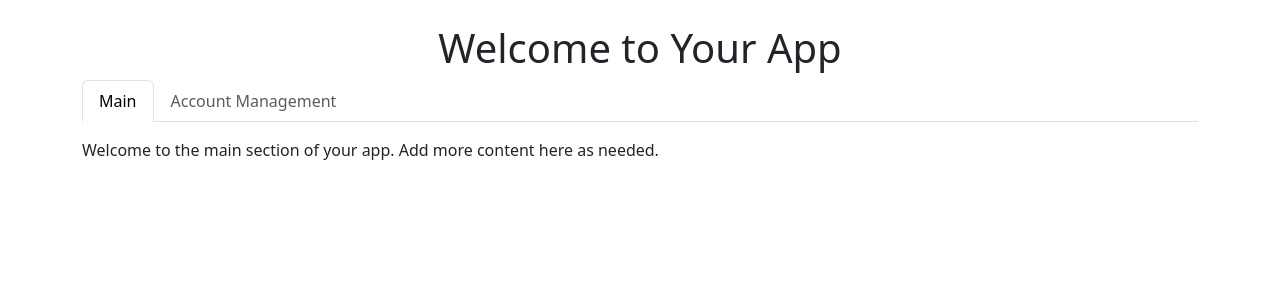
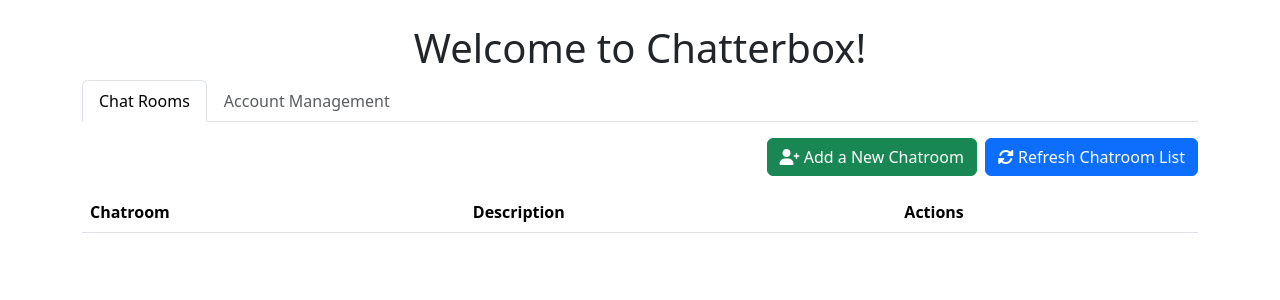
Before and after one commit to whelm2/cis-440-public, a Flask app: page /inside in a window 1280 px wide. Shown: the top 300 px of the page. Run offline with Flask 3, Linux system fonts and the light colour scheme; data that the repository does not hold is empty; some libraries are stand-ins or nearby versions.

Commit message:
chat rooms load in main tab

```diff
--- a/routes.py
+++ b/routes.py
@@ -4,7 +4,7 @@ from flask import Blueprint, current_app, request, jsonify, render_template
 from werkzeug.security import generate_password_hash, check_password_hash
 from flask_jwt_extended import create_access_token
 from extensions import db  # Import db from the newly created extensions.py file
-from model import User  # Import the User model
+from model import User, Chatroom  # Import the User model
 
 # Helper function to decode the JWT token and validate the user
 def validate_token(request):
@@ -196,3 +196,16 @@ def get_all_users():
     users_data = [{"id": user.id, "email": user.email, "description": user.description, "admin": user.admin} for user in users]  # Format the user data
 
     return jsonify(users_data), 200  # Return the list of all users
+
+# Route to get all chatrooms (requires JWT token but no admin permission needed)
+@routes_blueprint.route('/chatrooms', methods=['GET'])
+def get_all_chatrooms():
+    current_user, error = validate_token(request)
+    if error:
+        return error  # If token validation fails, return the error
+
+    # Retrieve all chatrooms from the database
+    chatrooms = Chatroom.query.all()
+    chatrooms_data = [{"id": chatroom.id, "name": chatroom.name, "description": chatroom.description} for chatroom in chatrooms]  # Format the chatroom data
+
+    return jsonify(chatrooms_data), 200  # Return the list of all chatrooms
--- a/static/js/datamodel.js
+++ b/static/js/datamodel.js
@@ -1,5 +1,6 @@
 const DataModel = {
     users: [],  // Placeholder for data fetched from the API
+    chatrooms: [],
     admin: false,
     currentUser: null,  // Placeholder for the currently selected user
     baseUrl: `${window.location.protocol}//${window.location.host}/`,  // Base URL dynamically generated for API requests
@@ -37,6 +38,19 @@ const DataModel = {
             return users;  // Return the users
         } catch (error) {
             console.error('Error fetching users:', error);
+            throw error;
+        }
+    },
+
+    // Function to get all chatrooms and store them in the 'chatrooms' variable
+    async getAllChatrooms() {
+        const url = this.baseUrl + 'chatrooms';  // Construct the full API URL
+        try {
+            const chatrooms = await this.fetchWithAuth(url, { method: 'GET' });
+            this.chatrooms = chatrooms;  // Store the fetched chatrooms
+            return chatrooms;  // Return the chatrooms
+        } catch (error) {
+            console.error('Error fetching chatrooms:', error);
             throw error;
         }
     },
--- a/static/js/example_app_page.js
+++ b/static/js/example_app_page.js
@@ -105,6 +105,9 @@ document.getElementById('editUserForm').addEventListener('submit', async functio
         document.getElementById('account-management-tab').classList.add('disabled');  // Add the 'disabled' class to the tab
         document.getElementById('account-management-tab').setAttribute('disabled', 'true');  // Set the disabled attribute
     }
+
+    // Load chatrooms into the table
+    loadChatroomsIntoTable();
 });
 
 // NOTE: PLACE ALL OF YOUR FUNCTIONS BELOW
@@ -169,7 +172,6 @@ async function deleteUser(userId) {
     }
 }
 
-// Function to load users into the HTML table
 // Function to load users into the table
 async function loadUsersIntoTable() {
     try {
@@ -225,6 +227,55 @@ async function loadUsersIntoTable() {
     }
 }
 
+// Function to load chatrooms into the table
+async function loadChatroomsIntoTable() {
+    try {
+        const chatrooms = await DataModel.getAllChatrooms();  // Get all chatrooms from DataModel
+        const tableBody = document.querySelector('#main tbody');  // Select the main div
+        tableBody.innerHTML = '';  // Clear existing content in main div
+
+        chatrooms.forEach(chatroom => {
+            // Create a new row for each chatroom
+            const row = document.createElement('tr');
+
+            // Chatroom name column
+            const nameCell = document.createElement('td');
+            nameCell.textContent = chatroom.name;
+            row.appendChild(nameCell);
+
+            // Description column
+            const descriptionCell = document.createElement('td');
+            descriptionCell.textContent = chatroom.description;
+            row.appendChild(descriptionCell);
+
+            // Actions column
+            const actionsCell = document.createElement('td');
+
+            // Edit button
+            const editButton = document.createElement('button');
+            editButton.className = 'btn btn-primary btn-sm me-2';
+            editButton.innerHTML = '<i class="fas fa-edit"></i> Edit';
+            editButton.addEventListener('click', () => showEditChatroomModal(chatroom.id));
+            actionsCell.appendChild(editButton);
+
+            // Delete button
+            const deleteButton = document.createElement('button');
+            deleteButton.className = 'btn btn-danger btn-sm';
+            deleteButton.innerHTML = '<i class="fas fa-trash-alt"></i> Delete';
+            deleteButton.addEventListener('click', () => deleteChatroom(chatroom.id));
+            actionsCell.appendChild(deleteButton);
+
+            row.appendChild(actionsCell);
+            tableBody.appendChild(row);
+        });
+
+
+    } catch (error) {
+        console.error('Error loading chatrooms into table:', error);
+        alert('Error loading chatrooms. Please try again.');
+    }
+}
+
 function openAddUserModal() {
     var addUserModal = new bootstrap.Modal(document.getElementById('addUserModal'));
     addUserModal.show();
--- a/templates/example_app_page.html
+++ b/templates/example_app_page.html
@@ -31,12 +31,12 @@
 </head>
 <body>
     <div class="container mt-4">
-        <h1 class="text-center">Welcome to Your App</h1>
+        <h1 class="text-center">Welcome to Chatterbox!</h1>
 
         <!-- Nav tabs -->
         <ul class="nav nav-tabs" id="myTab" role="tablist">
             <li class="nav-item" role="presentation">
-                <button class="nav-link active" id="main-tab" data-bs-toggle="tab" data-bs-target="#main" type="button" role="tab" aria-controls="main" aria-selected="true">Main</button>
+                <button class="nav-link active" id="main-tab" data-bs-toggle="tab" data-bs-target="#main" type="button" role="tab" aria-controls="main" aria-selected="true">Chat Rooms</button>
             </li>
             <li class="nav-item" role="presentation">
                 <button class="nav-link" id="account-management-tab" data-bs-toggle="tab" data-bs-target="#account-management" type="button" role="tab" aria-controls="account-management" aria-selected="false">Account Management</button>
@@ -47,7 +47,27 @@
         <div class="tab-content mt-3" id="myTabContent">
             <!-- Main tab content -->
             <div class="tab-pane fade show active" id="main" role="tabpanel" aria-labelledby="main-tab">
-                <p>Welcome to the main section of your app. Add more content here as needed.</p>
+                <!-- Menu Bar -->
+                <div class="d-flex justify-content-end mb-3">
+                    <button class="btn btn-success me-2" onclick="openAddChatroomModal()">
+                        <i class="fas fa-user-plus"></i> Add a New Chatroom
+                    </button>
+                    <button class="btn btn-primary" onclick="loadChatroomsIntoTable()">
+                        <i class="fas fa-sync-alt"></i> Refresh Chatroom List
+                    </button>
+                </div>
+
+                <table class="table table-striped">
+                    <thead>
+                        <tr>
+                            <th scope="col">Chatroom</th>
+                            <th scope="col">Description</th>
+                            <th scope="col">Actions</th>
+                        </tr>
+                    </thead>
+                    <tbody>
+                    </tbody>
+                </table>
             </div>
 
             <!-- Account Management tab content -->
```
